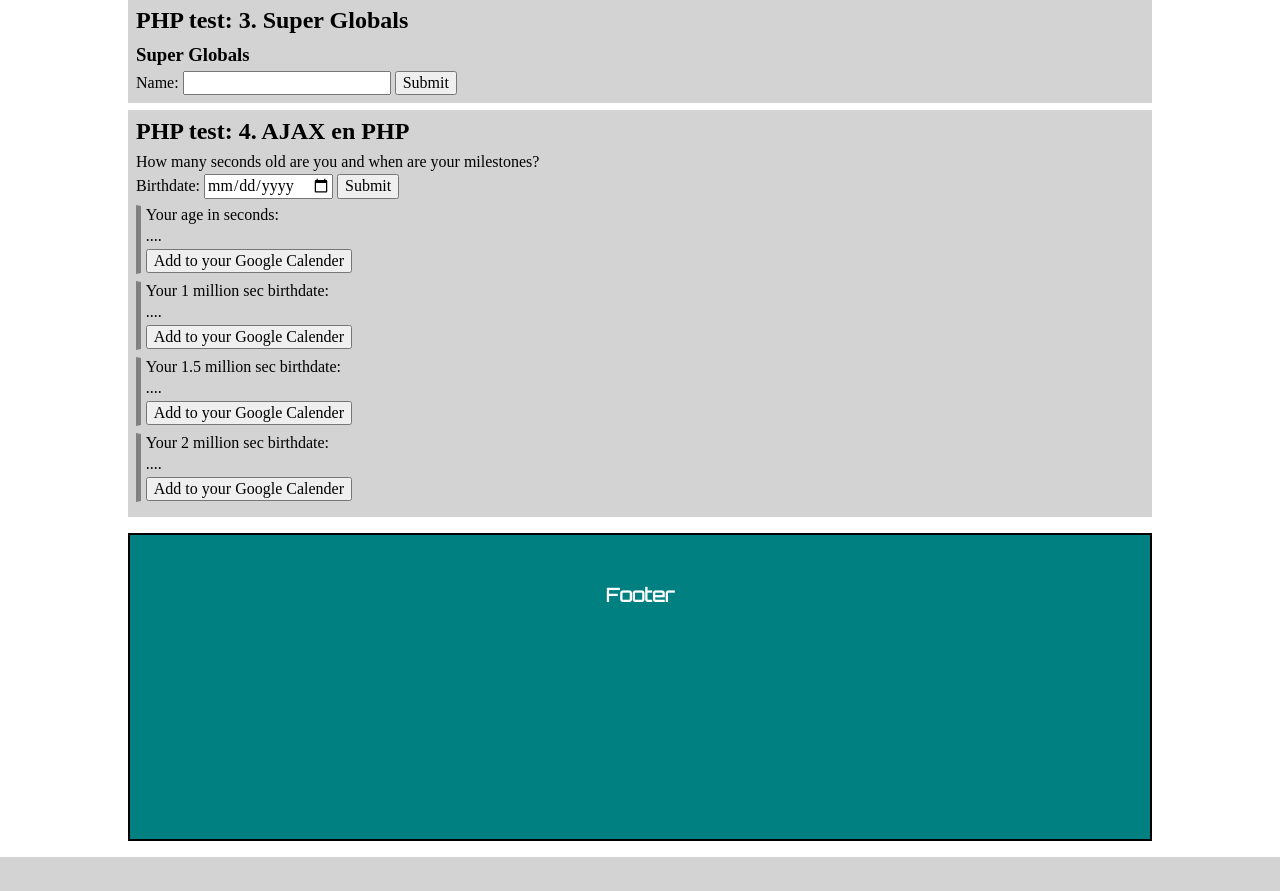
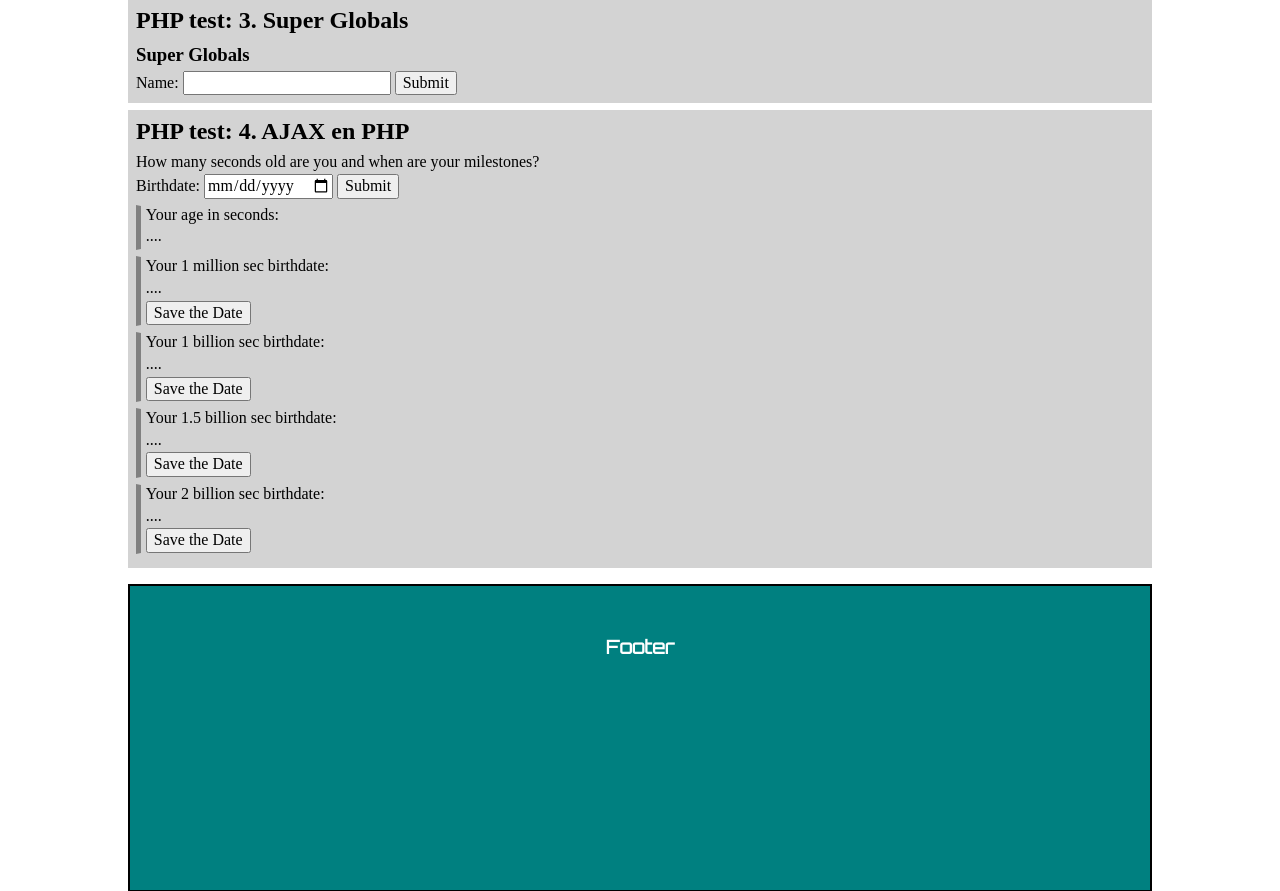
Before and after one commit to BabyLizzy-FunTime-Lab/PHP-MySQL-Start, a PHP site: page / in a window 1280 px wide. Shown: the part 838-1729 px from the top of the page. Before the commit the page ends 1695 px from the top, so only its background shows below. Run offline with PHP 8.4, Linux system fonts and the light colour scheme; data that the repository does not hold is empty; some web fonts are replaced.

Commit message:
changed it to billions instead of million

```diff
--- a/index.php
+++ b/index.php
@@ -60,22 +60,26 @@
     	<section class="test4-ans">
     		<P>Your age in seconds:</P>
     		<P id="agesec">....</P>
-    		<button id="agesec-calender">Add to your Google Calender</button>
     	</section>
     	<section class="test4-ans">
     		<P>Your 1 million sec birthdate:</P>
     		<p id="onemil">....</p>
-    		<button id="onemil-calender">Add to your Google Calender</button>
+    		<button id="onemil-calender">Save the Date</button>
 	    </section>
 		<section class="test4-ans">
-    		<P>Your 1.5 million sec birthdate:</P>
-    		<p id="anderhalfmil">....</p>
-    		<button id="anderhalfmil-calender">Add to your Google Calender</button>
+    		<P>Your 1 billion sec birthdate:</P>
+    		<p id="onebillion">....</p>
+    		<button id="onebillion-calender">Save the Date</button>
     	</section>
     	<section class="test4-ans">
-    		<P>Your 2 million sec birthdate:</P>
-    		<p id="twomil">....</p>
-    		<button id="twomil-calender">Add to your Google Calender</button>
+    		<P>Your 1.5 billion sec birthdate:</P>
+    		<p id="one&halfBillion">....</p>
+    		<button id="one&halfBillion-calender">Save the Date</button>
+    	</section>
+    	<section class="test4-ans">
+    		<P>Your 2 billion sec birthdate:</P>
+    		<p id="twobillion">....</p>
+    		<button id="twobillion-calender">Save the Date</button>
     	</section>
     </article>
 
```
